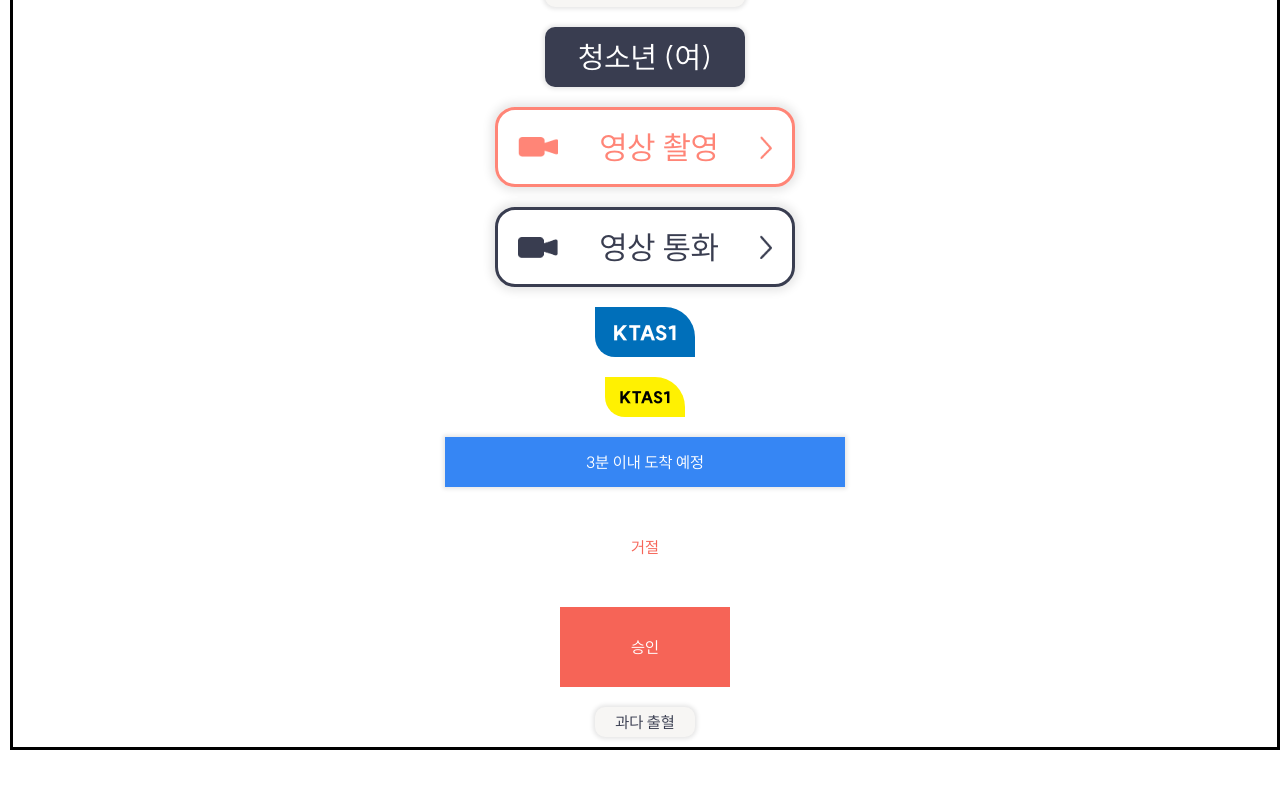
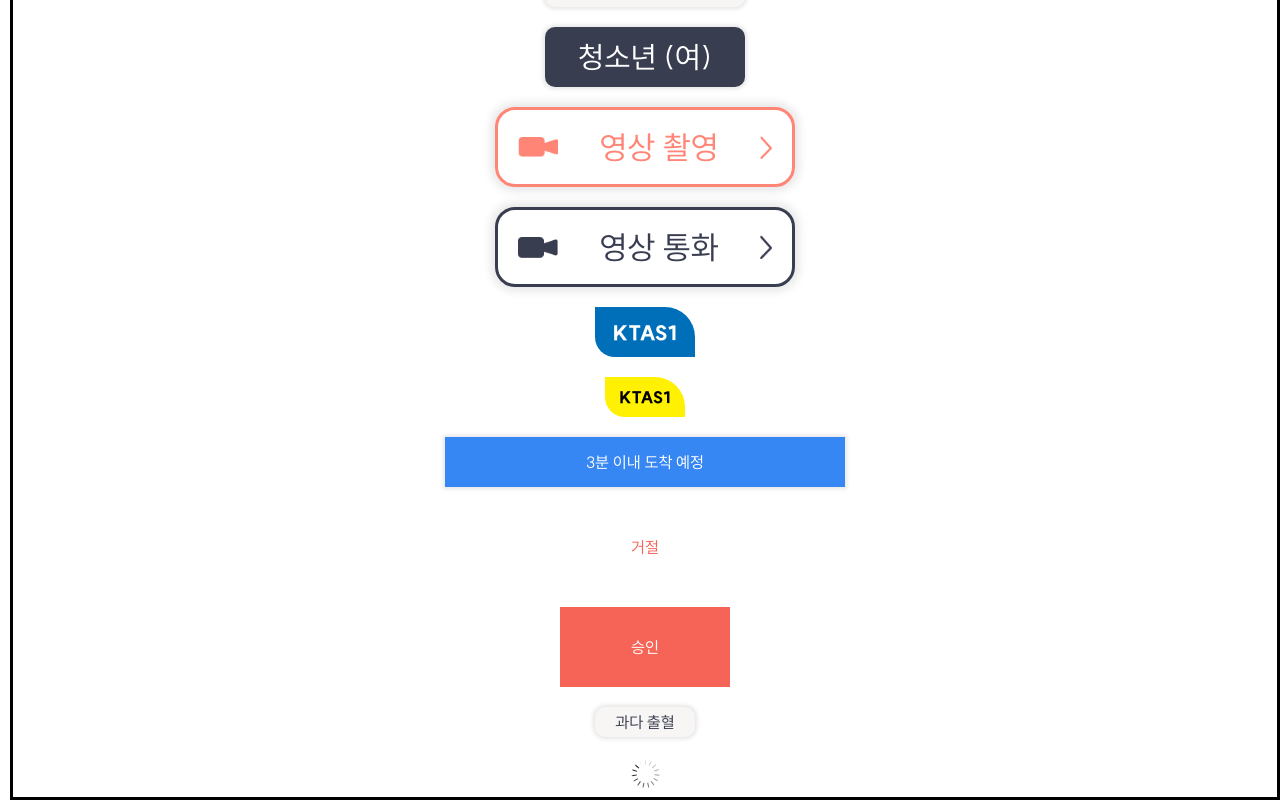
Before and after one commit to uttamapaksa/GUGEUPDAEJANG, a React (Vite) app in the folder frontend/: page / in a window 1280 px wide. Shown: the part 1910-2710 px from the top of the page. Before the commit the page ends 2660 px from the top, so only its background shows below. Built offline with nearby package versions, Linux system fonts and the light colour scheme; what recoil-persist would draw is missing.

Commit message:
feat: Spinner 추가 S09P31B204-295

```diff
--- /dev/null
+++ b/frontend/src/components/libraries/Spinner/Spinner.style.ts
@@ -0,0 +1,101 @@
+import styled, { keyframes } from 'styled-components';
+
+interface SpinnerProps {
+  height?: string;
+  width?: string;
+}
+
+const rotate = keyframes`
+  0% { opacity: 1 }
+  100% { opacity: 0 }
+`;
+
+export const SpinnerWrapper = styled.div<SpinnerProps>`
+  width: ${props => props.width || "100px"};
+  height: ${props => props.height || "100px"};
+  display: inline-block;
+  overflow: hidden;
+`;
+
+export const SpinnerInner = styled.div<SpinnerProps>`
+  width: 100%;
+  height: 100%;
+  position: relative;
+  transform: translateZ(0) scale(1);
+  backface-visibility: hidden;
+  transform-origin: 0 0;
+
+  div {
+    left: 50%;
+    top: 25%;
+    position: absolute;
+    animation: ${rotate} linear 1s infinite;
+    background: #000000;
+    border-radius: 2px / 2.08px;
+    width: ${props => props.width ? `${(parseInt(props.width) * 4) / 150}px` : "4px"};
+    height: ${props => props.height ? `${(parseInt(props.height) * 16) / 150}px` : "16px"};
+    transform-origin: ${props => props.width ? `${(parseInt(props.width) * 2) / 150}px` : "2px"} ${props => props.height ?  `${(parseInt(props.height) * 42) / 150}px` : "42px"};
+
+
+    &:nth-child(1) {
+      transform: rotate(0deg);
+      animation-delay: -0.9333333333333333s;
+    }
+    &:nth-child(2) {
+      transform: rotate(24deg);
+      animation-delay: -0.8666666666666667s;
+    }
+    &:nth-child(3) {
+      transform: rotate(48deg);
+      animation-delay: -0.8s;
+    }
+    &:nth-child(4) {
+      transform: rotate(72deg);
+      animation-delay: -0.7333333333333333s;
+    }
+    &:nth-child(5) {
+      transform: rotate(96deg);
+      animation-delay: -0.6666666666666666s;
+    }
+    &:nth-child(6) {
+      transform: rotate(120deg);
+      animation-delay: -0.6s;
+    }
+    &:nth-child(7) {
+      transform: rotate(144deg);
+      animation-delay: -0.5333333333333333s;
+    }
+    &:nth-child(8) {
+      transform: rotate(168deg);
+      animation-delay: -0.4666666666666667s;
+    }
+    &:nth-child(9) {
+      transform: rotate(192deg);
+      animation-delay: -0.4s;
+    }
+    &:nth-child(10) {
+      transform: rotate(216deg);
+      animation-delay: -0.3333333333333333s;
+    }
+    &:nth-child(11) {
+      transform: rotate(240deg);
+      animation-delay: -0.26666666666666666s;
+    }
+    &:nth-child(12) {
+      transform: rotate(264deg);
+      animation-delay: -0.2s;
+    }
+    &:nth-child(13) {
+      transform: rotate(288deg);
+      animation-delay: -0.13333333333333333s;
+    }
+    &:nth-child(14) {
+      transform: rotate(312deg);
+      animation-delay: -0.06666666666666667s;
+    }
+    &:nth-child(15) {
+      transform: rotate(336deg);
+      animation-delay: 0s;
+    }
+  }
+`;
--- /dev/null
+++ b/frontend/src/components/libraries/Spinner/Spinner.tsx
@@ -0,0 +1,23 @@
+import * as S from './Spinner.style'
+
+interface SpinnerProps {
+  height?: string;
+  width?: string;
+}
+
+function Spinner ({width, height}: SpinnerProps) {
+  const processedWidth = width? width.replace('px', ''):""
+  const processedHeight = height? height.replace('px', ''):""
+
+  return (
+    <S.SpinnerWrapper width={width} height={height}>
+      <S.SpinnerInner width={processedWidth}  height={processedHeight}>
+        <div></div><div></div><div></div><div></div><div></div>
+        <div></div><div></div><div></div><div></div><div></div>
+        <div></div><div></div><div></div><div></div><div></div>
+      </S.SpinnerInner>
+    </S.SpinnerWrapper>
+  );
+}
+
+export default Spinner;
--- a/frontend/src/pages/Home.tsx
+++ b/frontend/src/pages/Home.tsx
@@ -1,6 +1,7 @@
 import { styled } from "styled-components";
 import theme from "../styles";
 import A from '/src/components/Commons/Atoms/index'
+import Spinner from "../components/libraries/Spinner/Spinner";
 
 const Container = styled.div`
   border: 3px solid black;
@@ -239,6 +240,9 @@ function Home() {
           $height="30px"
           $fontSize={theme.font.Small1_16}>과다 출혈</A.DivTag>
 
+        <Spinner
+          width="50px"
+          height="50px"></Spinner>
       </MainWrapper>
     </Container>
   );
```
